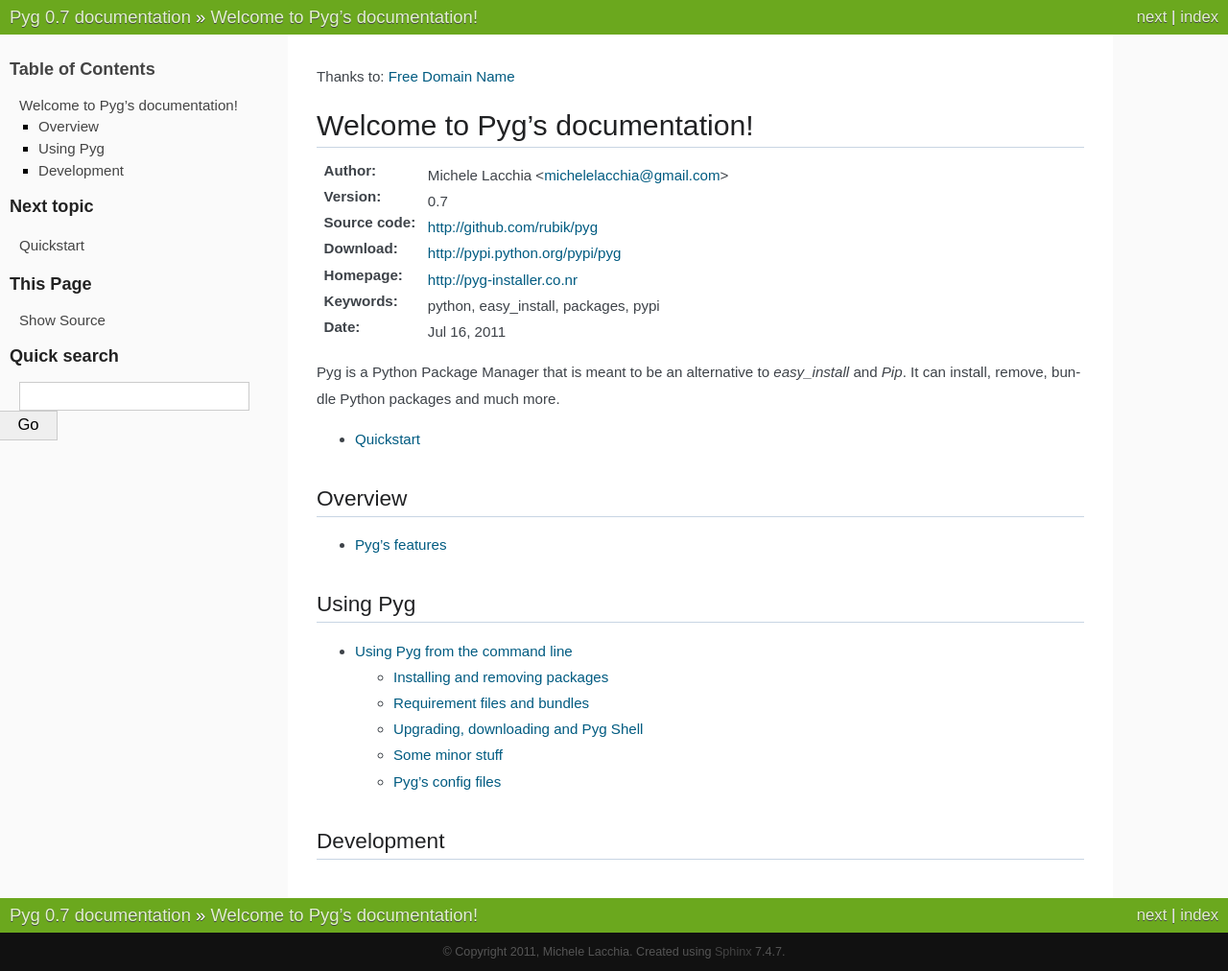
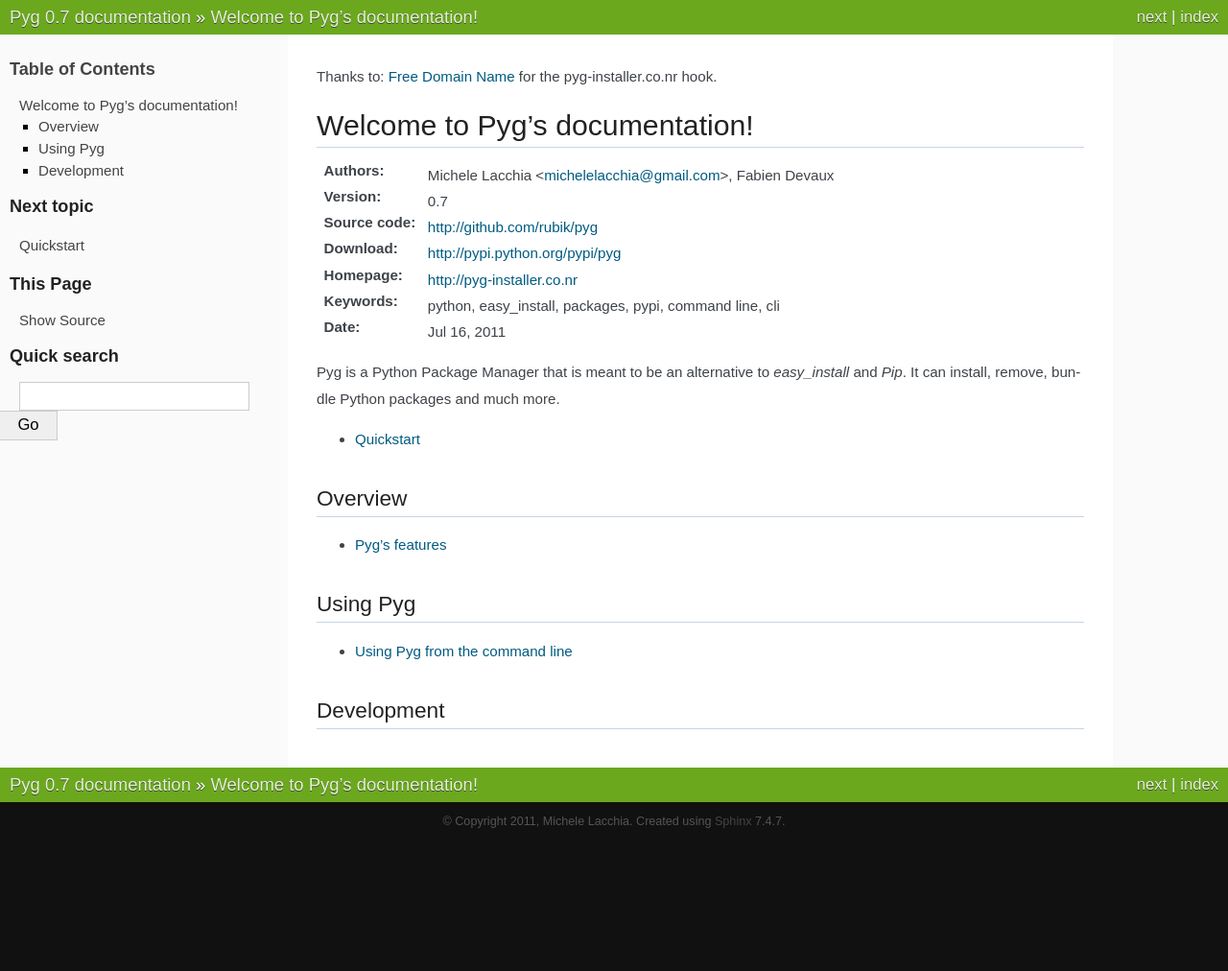
Before and after one commit to rubik/pyg, a Sphinx documentation site: the page built from docs/index.rst, in a window 1280 px wide. Shown: the whole page at 96% size. Built offline with Sphinx 7.4.7, drawn with Linux system fonts in a browser that asks for light colours; after the commit the page ends 900 px from its top, so only the background shows below that.

Commit message:
Updated PyPI description, ready to release

```diff
--- a/docs/index.rst
+++ b/docs/index.rst
@@ -3,17 +3,17 @@
    You can adapt this file completely to your liking, but it should at least
    contain the root `toctree` directive.
 
-Thanks to: `Free Domain Name <http://www.freedomain.co.nr/>`_
+Thanks to: `Free Domain Name <http://www.freedomain.co.nr/>`_ for the pyg-installer.co.nr hook.
 
 Welcome to Pyg's documentation!
 ===============================
 
-:Author: Michele Lacchia <michelelacchia@gmail.com>
+:Authors: Michele Lacchia <michelelacchia@gmail.com>, Fabien Devaux
 :Version: |version|
 :Source code: http://github.com/rubik/pyg
 :Download: http://pypi.python.org/pypi/pyg
 :Homepage: http://pyg-installer.co.nr
-:Keywords: python, easy_install, packages, pypi
+:Keywords: python, easy_install, packages, pypi, command line, cli
 :Date: |today|
 
 Pyg is a Python Package Manager that is meant to be an alternative to *easy_install* and *Pip*. It can install, remove, bundle Python packages and much more.
```
Also changed, not shown: other parts of docs/index.rst (+1 -1 lines), setup.py (+8 -2 lines).
